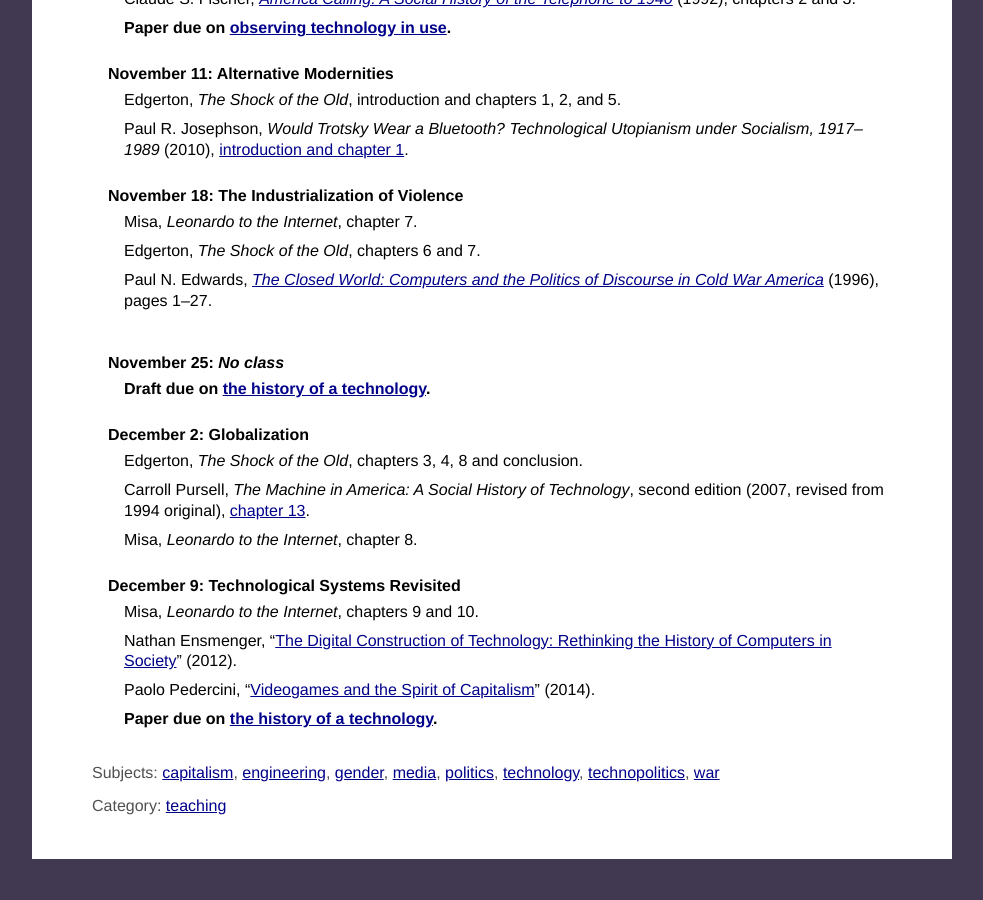
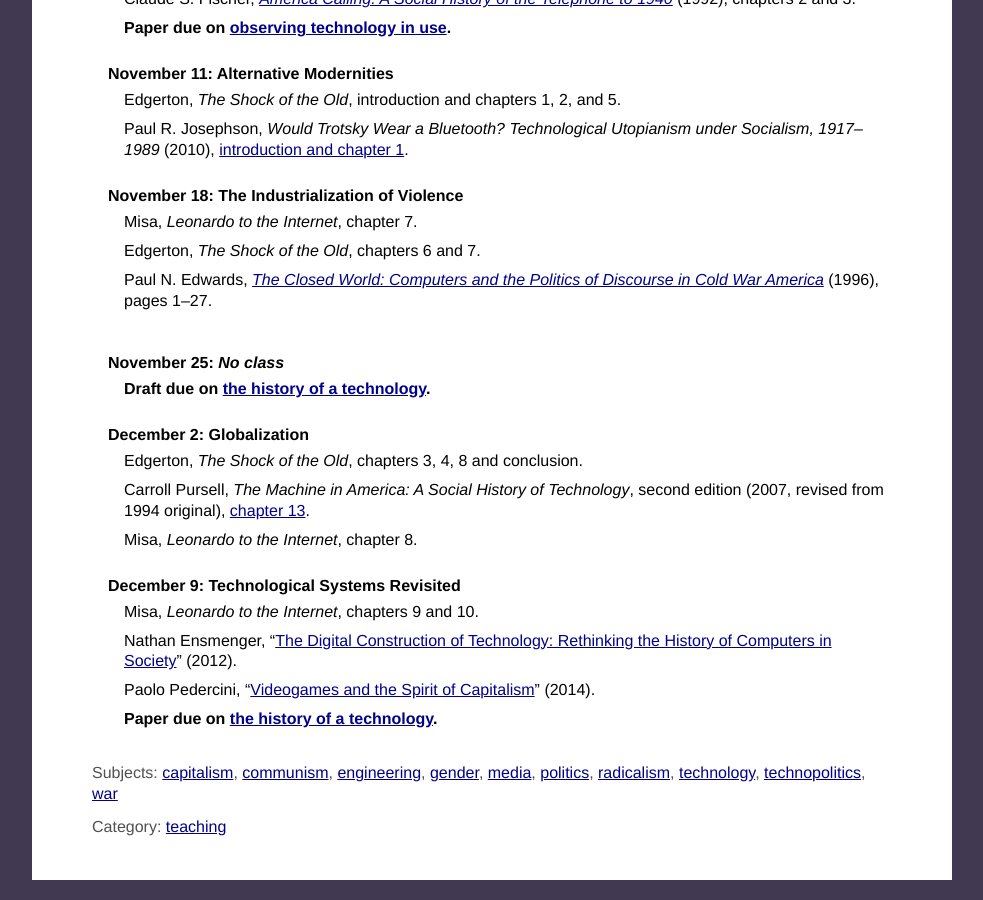
Before and after one commit to collopy/collopy.github.io, a Jekyll site: the page built from teaching/_posts/2014-09-02-technology.html, in a window 1280 px wide and 900 px high, scrolled down 2410 px. Shown: the whole window, without its empty margins (148-1131 px from the left). Built offline with Jekyll 4.4.1, drawn with Linux system fonts in a browser that asks for light colours; before the commit the page ends 3289 px from its top, so only the background shows below that.

Commit message:
Added tags

```diff
--- a/teaching/_posts/2014-09-02-technology.html
+++ b/teaching/_posts/2014-09-02-technology.html
@@ -4,7 +4,7 @@ title: Technology and Society
 format: syllabus
 venue: University of Pennsylvania
 medium: text
-tags: technology politics technopolitics war capitalism engineering gender media
+tags: technology politics technopolitics war capitalism engineering gender media communism radicalism
 ---
 
 <p>This is a syllabus for Technology and Society (STSC/HSOC 003), a course offered in fall 2014 at the University of Pennsylvania. Technology plays an increasing role in our understandings of ourselves, our communities, and our societies, in how we think about politics and war, science and religion, work and play. Humans have made and used technologies, though, for thousands if not millions of years. In this course, we will use this history as a resource to understand how technologies affect social relations, and conversely how the culture of a society shapes the technologies it produces. Do different technologies produce or result from different economic systems like feudalism, capitalism, and communism? Can specific technologies promote democratic or authoritarian politics? Do they suggest or enforce different patterns of race, class, or gender relations? Among the technologies we'll consider will be large objects like cathedrals, bridges, and airplanes; small ones like guns, clocks, and birth control pills; and networks like the electrical grid, the highway system, and the internet.</p>
--- a/teaching/_posts/2016-08-25-coldwar.html
+++ b/teaching/_posts/2016-08-25-coldwar.html
@@ -4,7 +4,7 @@ title: America and the Cold War World
 format: syllabus
 venue: University of Southern California
 medium: text
-tags: [radicalism, war, race, politics, science, technology, conservatism, liberalism, white supremacy, capitalism]
+tags: [radicalism, war, race, politics, science, technology, conservatism, liberalism, white supremacy, capitalism, communism]
 ---
 
 <p>This is a syllabus for America in the Cold War World, 1945–1991, a course offered in fall 2016 as HIST 465 at the University of Southern California. This is a course on the political and cultural history of the United States in its global context. We’ll seek to understand how the rivalry between the United States and the Soviet Union shaped how Americans lived their lives and exercised power, paying particular attention to American science, technology, media, popular culture, and family life, as well as to Americans’ engagements with the rest of the world.</p>
--- a/teaching/_posts/2017-01-09-evolution.html
+++ b/teaching/_posts/2017-01-09-evolution.html
@@ -4,7 +4,7 @@ title: The Evolution Debates
 format: syllabus
 venue: University of Southern California
 medium: text
-tags: [biology, religion, evolution, science, Christianity, eugenics, geology, politics, radicalism, conservatism, gender, race, human sciences, anarchism, liberalism, white supremacy, capitalism]
+tags: [biology, religion, evolution, science, Christianity, eugenics, geology, politics, radicalism, conservatism, gender, race, human sciences, anarchism, liberalism, white supremacy, capitalism, communism]
 ---
 
 <p>As the evolution of life generally and humanity in particular became scientific orthodoxy in the nineteenth and twentieth centuries, scientists and other intellectuals debated what this meant. Some conceptions of God were compatible with evolution and others were not, for example, but the inverse was also true: certain conceptions of evolution were compatible with God and others were not. And at the same time, some conceptions of evolution emphasized cooperation and suggested humans would achieve the happiest lives through socialism, while others emphasized the roles of competition and “survival of the fittest” and suggested that capitalism was a better system for human achievement. Some theories of human evolution justified white supremacy, while others suggested racial equality. As a result, debates about biology were often also debates about religion and politics, and the three fields were repeatedly re-formed together.</p>
```
Also changed, not shown: 1 other file.
